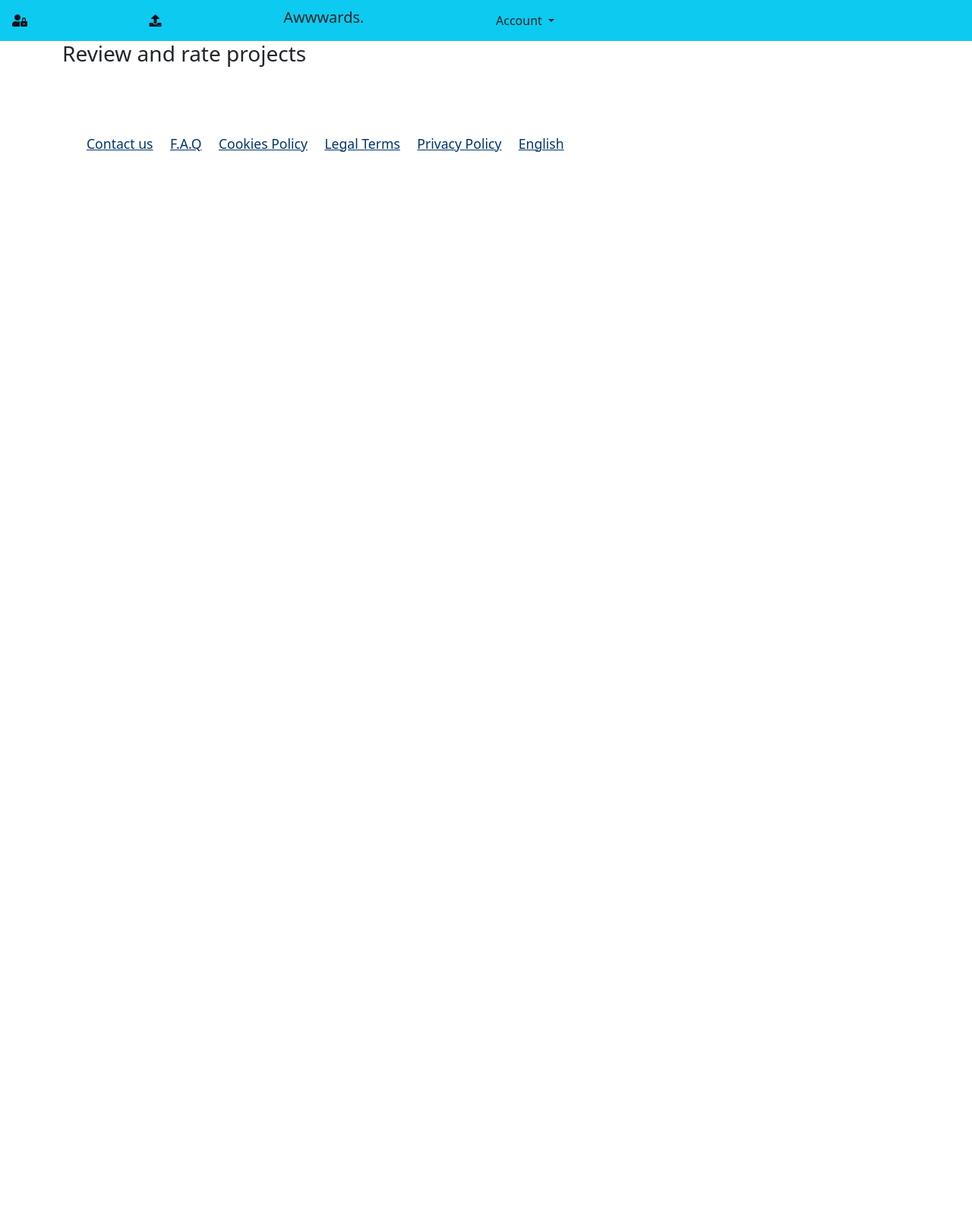
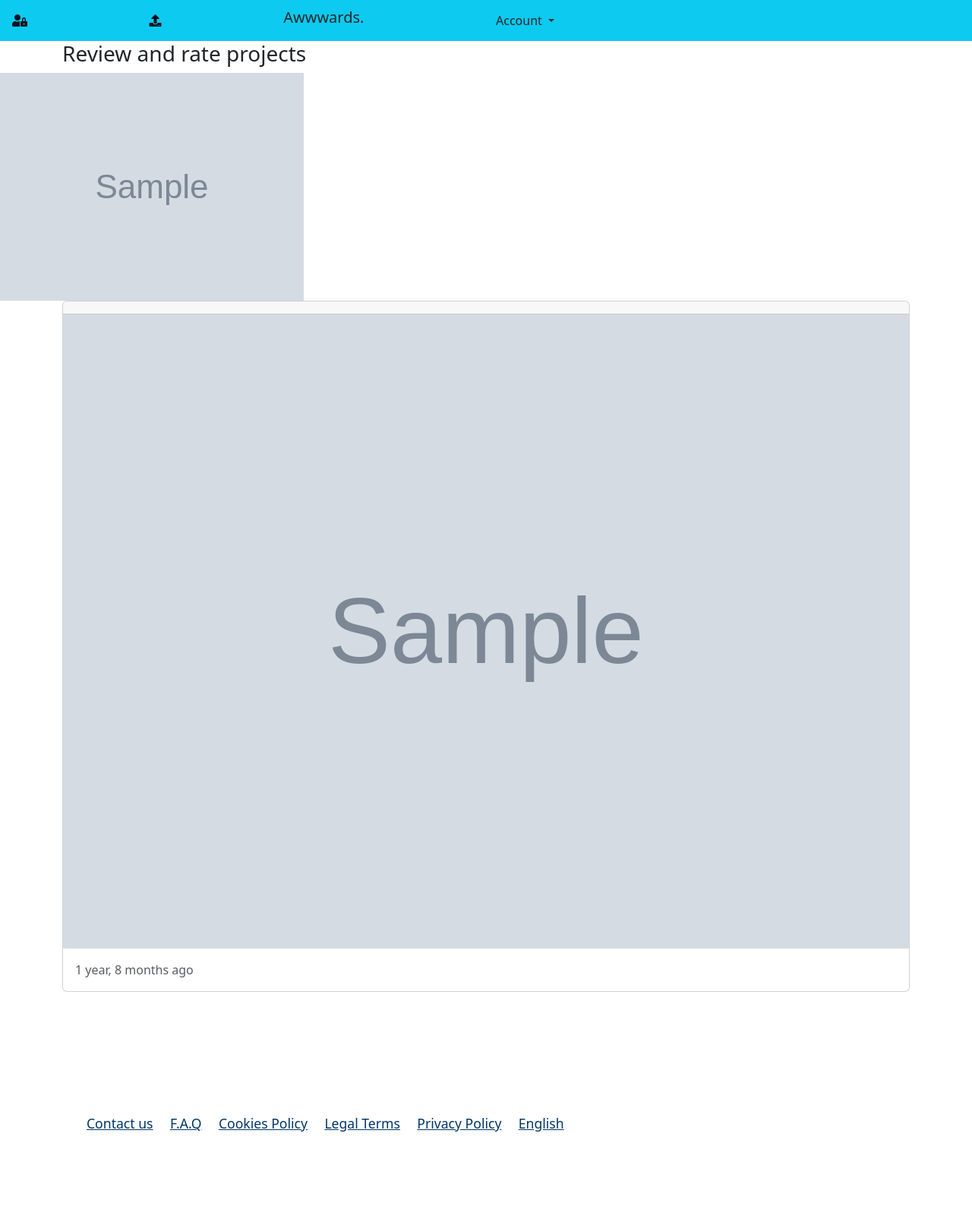
Before and after one commit to samwel-chege/Awwards, a Django app: template awwards/templates/index.html in a window 1280 px wide. Shown: the whole page at 76% size. Before the commit the page ends 200 px from the top, so only its background shows below. Run offline with Django 3.2, Linux system fonts and the light colour scheme; tables that the repository leaves empty hold one stand-in row (values such as "Sample post"); the template is opened without the code that fills it: values that come from a table or form of the project are taken from there, most other values are stand-ins (such as "Sample title", 1, 10 or a date in 2020); grey boxes marked "Sample" are stand-in pictures; some libraries are stand-ins or nearby versions.

Commit message:
display project images

```diff
--- a/awwards/templates/index.html
+++ b/awwards/templates/index.html
@@ -1,5 +1,6 @@
 {% extends 'base.html'%}
 {% block content %}
+{{block.super}}
 <!DOCTYPE html>
 <html lang="en">
 <head>
@@ -12,7 +13,39 @@
     <div class="container">
         <h3>Review and rate projects</h3>
     </div>
+    <div class="image">
+        <img src="{{project.image.url}}" alt="">
+    </div>
+    {% for project in projects %}
+    <div class="container">
+        <div class="card" style="margin-bottom: 5rem;">
+            <div class="card-header d-flex">
+                <!-- <div class="profile">
+                <img src="{{project.project.image.url}}" width="50" height="50" class="rounded-circle mb-2" alt="">
+                <p>{{image.profile.user}}</p>
+             </div>  -->
+            </div>
+            <img src="{{project.image.url}} " class="img-responsive" alt="">
+            <div class="card-body">
 
+                    <div class="text-muted">{{project.create_date | timesince }} ago</div>
+                </div>
+            </div>
+            <div class="card-footer" style="padding: 0;">
+                <!-- <form role="add_comment" , action="">
+                    {% csrf_token%}
+                    <div class="input-group">
+                        <input type="text" class="form-control" placeholder="Add a comment" name="comment"
+                            style="font-size: 1.2rem; border: 0;">
+                        <div class="input-group-btn">
+                            <button class="btn" type="submit" style="font-size: 1.2rem;"> Post</button>
+                        </div>
+                    </div>
+                </form> -->
+            </div>
+        </div>
+    </div>
+    {%endfor%}
     <div class="footer">
         <footer>
             <div class="container">
```
